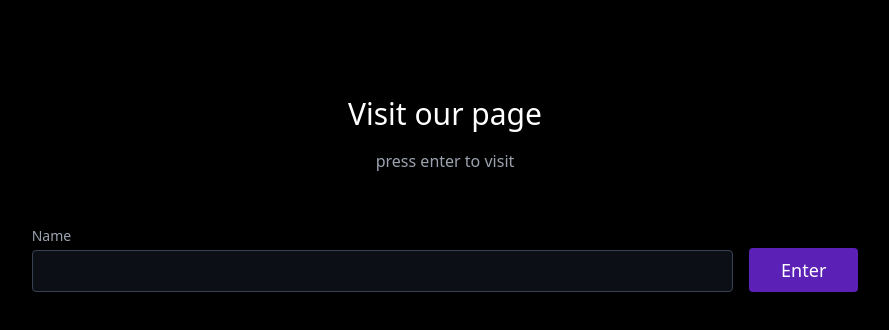
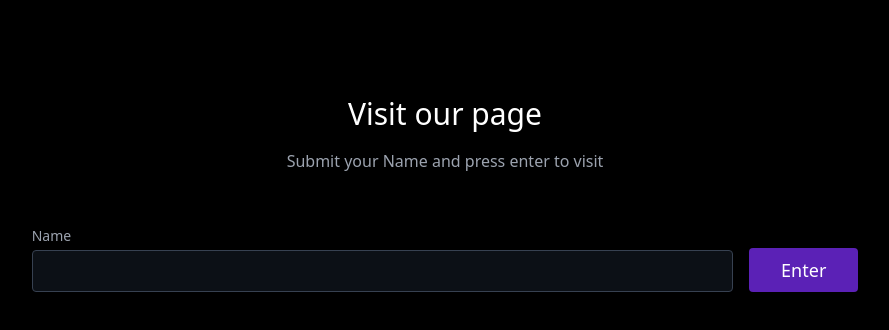
Before and after one commit to Medhansh123456/web.2., a plain HTML site: page index.html in a window 1280 px wide. Shown: the whole page, without its empty margins (195-1084 px from the left). Drawn offline with nearby package versions, Linux system fonts and the light colour scheme.

Commit message:
Update index.html

```diff
--- a/index.html
+++ b/index.html
@@ -12,7 +12,7 @@
         <div class="container px-5 py-24 mx-auto">
           <div class="flex flex-col text-center w-full mb-12">
             <h1 class="sm:text-3xl text-2xl font-medium title-font mb-4 text-white">Visit our page</h1>
-            <p class="lg:w-2/3 mx-auto leading-relaxed text-base">press enter to visit</p>
+            <p class="lg:w-2/3 mx-auto leading-relaxed text-base">Submit your Name and press enter to visit</p>
           </div>
           <div class="flex lg:w-2/3 w-full sm:flex-row flex-col mx-auto px-8 sm:px-0 items-end sm:space-x-4 sm:space-y-0 space-y-4">
             <div class="relative sm:mb-0 flex-grow w-full">
```
